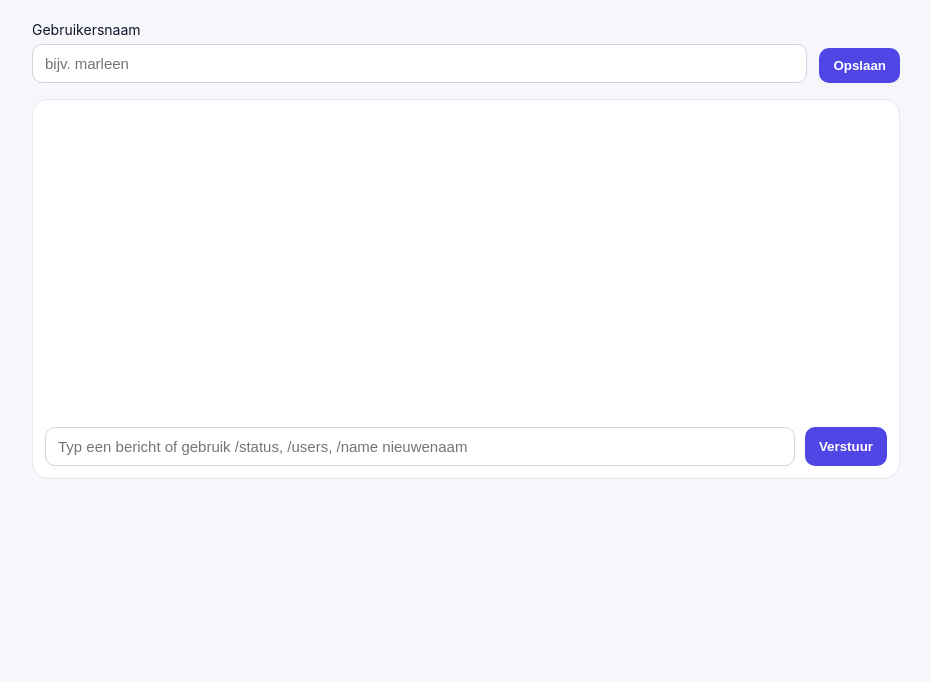
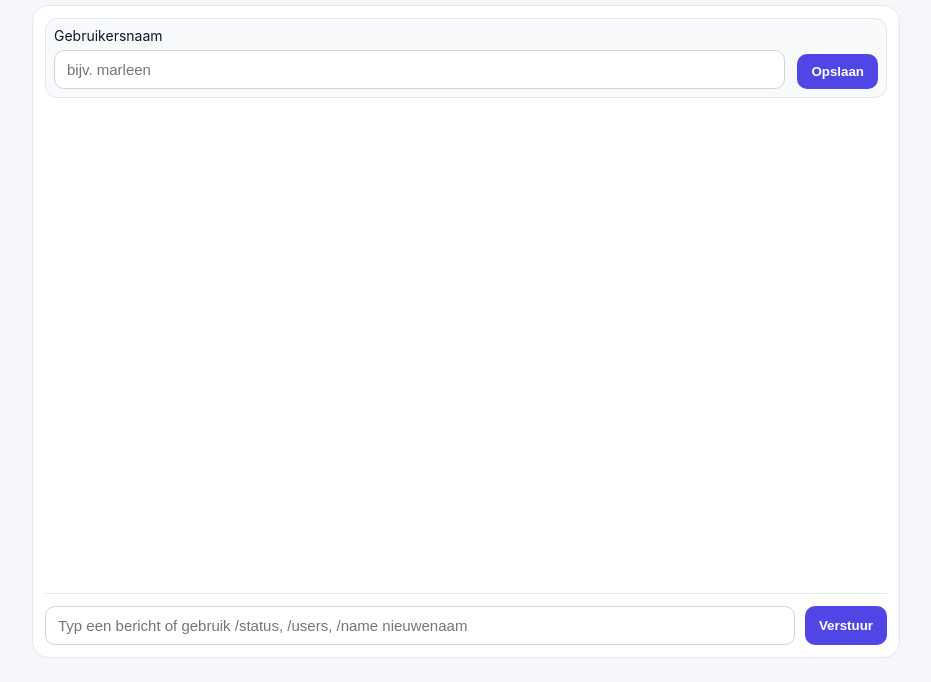
Before and after one commit to pa1bh/chatserver, a website: page public/index.html in a window 1280 px wide. Shown: the part 118-800 px from the top of the page, without its empty margins (174-1105 px from the left). Drawn offline with Linux system fonts and the light colour scheme.

Commit message:
feat: refine chat layout for sticky input

```diff
--- a/public/index.html
+++ b/public/index.html
@@ -18,15 +18,14 @@
         <div class="status" id="connectionStatus">Verbinden...</div>
       </header>
 
-      <section class="controls">
-        <label class="field">
-          <span>Gebruikersnaam</span>
-          <input id="nickname" type="text" placeholder="bijv. marleen" maxlength="32" />
-        </label>
-        <button id="saveName" type="button">Opslaan</button>
-      </section>
-
       <section class="chat">
+        <div class="chat-topbar">
+          <label class="field">
+            <span>Gebruikersnaam</span>
+            <input id="nickname" type="text" placeholder="bijv. marleen" maxlength="32" />
+          </label>
+          <button id="saveName" type="button">Opslaan</button>
+        </div>
         <div id="messages" class="messages" aria-live="polite"></div>
         <form id="chatForm" class="composer">
           <input id="chatInput" type="text" placeholder="Typ een bericht of gebruik /status, /users, /name nieuwenaam" autocomplete="off" />
--- a/public/styles.css
+++ b/public/styles.css
@@ -10,12 +10,17 @@
 body {
   margin: 0;
   min-height: 100vh;
+  overflow: hidden;
 }
 
 .page {
   max-width: 900px;
   margin: 0 auto;
-  padding: 32px 16px 48px;
+  padding: 24px 16px 24px;
+  min-height: 100vh;
+  display: flex;
+  flex-direction: column;
+  gap: 16px;
 }
 
 .header {
@@ -23,7 +28,6 @@ body {
   align-items: center;
   justify-content: space-between;
   gap: 16px;
-  margin-bottom: 24px;
 }
 
 .eyebrow {
@@ -52,13 +56,6 @@ h1 {
   font-weight: 600;
   min-width: 140px;
   text-align: center;
-}
-
-.controls {
-  display: flex;
-  gap: 12px;
-  align-items: end;
-  margin-bottom: 16px;
 }
 
 .field {
@@ -105,7 +102,8 @@ button:active {
   padding: 12px;
   display: flex;
   flex-direction: column;
-  min-height: 380px;
+  flex: 1;
+  min-height: 0;
 }
 
 .messages {
@@ -144,10 +142,26 @@ button:active {
   display: flex;
   gap: 10px;
   margin-top: 12px;
+  position: sticky;
+  bottom: 0;
+  background: #fff;
+  padding-top: 12px;
+  border-top: 1px solid #e2e8f0;
 }
 
 .composer input {
   flex: 1;
+}
+
+.chat-topbar {
+  display: flex;
+  gap: 12px;
+  align-items: flex-end;
+  padding: 8px;
+  background: #f8fafc;
+  border: 1px solid #e2e8f0;
+  border-radius: 12px;
+  margin-bottom: 10px;
 }
 
 @media (max-width: 640px) {
@@ -156,12 +170,12 @@ button:active {
     align-items: flex-start;
   }
 
-  .controls {
+  button {
+    width: 100%;
+  }
+
+  .chat-topbar {
     flex-direction: column;
     align-items: stretch;
   }
-
-  button {
-    width: 100%;
-  }
 }
```
